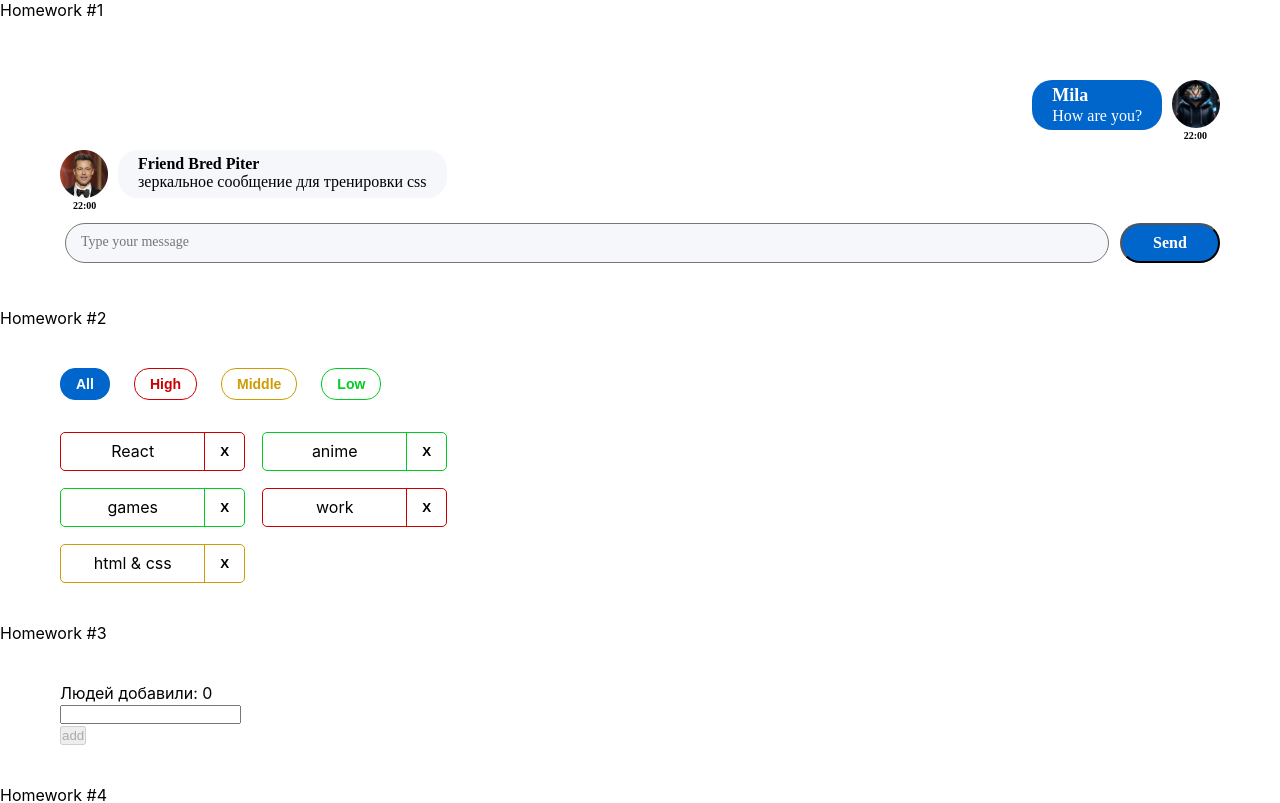
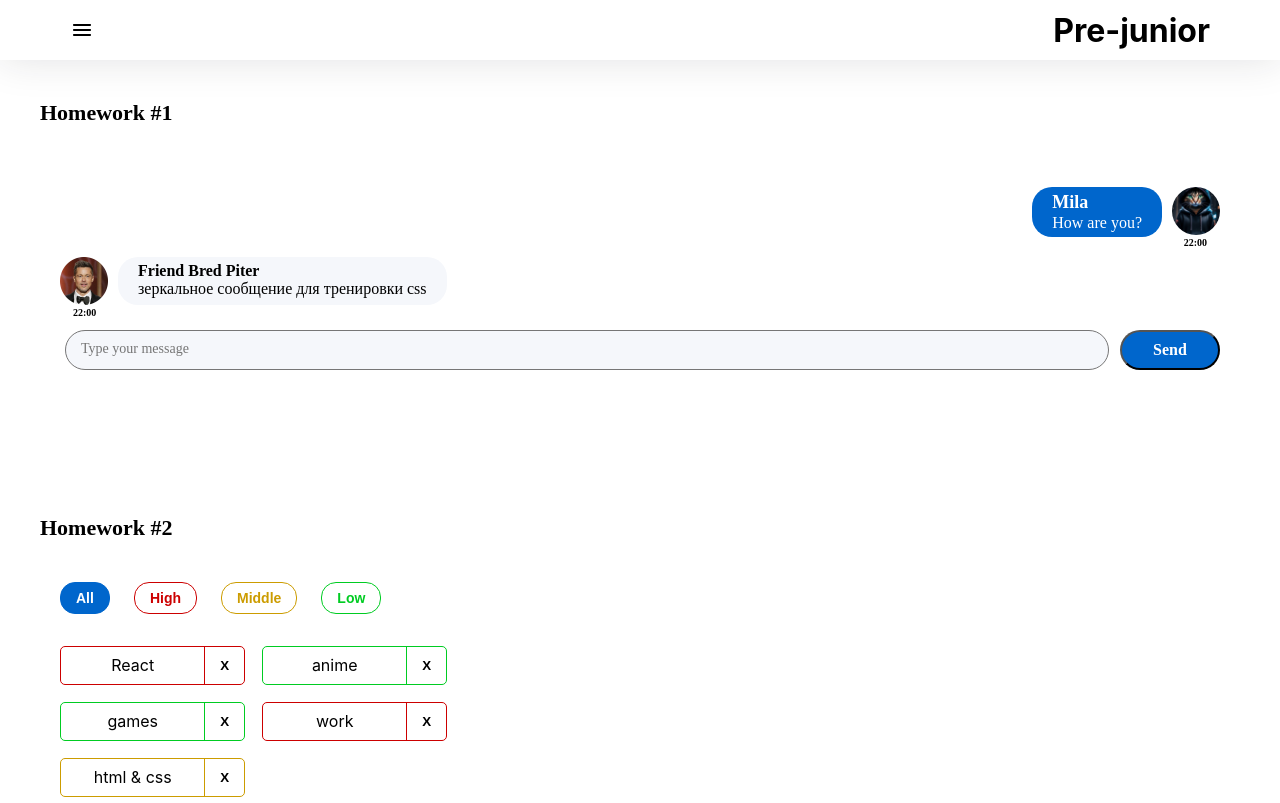
Before and after one commit to MilaKumasinskaya/homework-front-main-2, a React (Create React App) app: page /#/pre-junior in a window 1280 px wide. Shown: the top 803 px of the page. Built offline with nearby package versions, Linux system fonts and the light colour scheme.

Commit message:
sprint2-hw5

```diff
--- a/src/App.module.css
+++ b/src/App.module.css
@@ -3,6 +3,7 @@
 }
 
 .hw {
+
     width: 100vw;
     display: flex;
     flex-direction: column;
@@ -17,4 +18,14 @@
 
 .hwTitle {
 
+
+    margin-top: 100px;
+    font-family: Montserrat;
+    font-size: 22px;
+    font-weight: 600;
+    line-height: 26.82px;
+    text-align: left;
+    margin-left: 40px;
+    color: black;
+
 }
--- a/src/App.tsx
+++ b/src/App.tsx
@@ -4,17 +4,18 @@
 import HW2 from "./s2-homeworks/hw02/HW2";
 import HW3 from "./s2-homeworks/hw03/HW3";
 import HW4 from "./s2-homeworks/hw04/HW4";
+import HW5 from "./s2-homeworks/hw05/HW5";
 
 function App() {
     return (
         <div className={s.App}>
-            <HW1/>
-            <HW2/>
-            <HW3/>
-            <HW4/>
+            {/*<HW1/>*/}
+            {/*<HW2/>*/}
+            {/*<HW3/>*/}
+            {/*<HW4/>*/}
 
             {/*при выполнении дз 5 и более - закомментировать здесь дз 1-4, так как они есть внутри дз 5*/}
-            {/*<HW5/>*/}
+            <HW5/>
         </div>
     )
 }
--- a/src/s2-homeworks/hw05/Pages.tsx
+++ b/src/s2-homeworks/hw05/Pages.tsx
@@ -9,6 +9,7 @@
     PRE_JUNIOR: '/pre-junior',
     JUNIOR: '/junior',
     JUNIOR_PLUS: '/junior-plus',
+    ERROR: '/pages/error404'
 }
 
 function Pages() {
@@ -17,16 +18,17 @@
             {/*Routes выбирает первый подходящий роут*/}
             <Routes>
                 {/*роутинг будут писать студенты*/}
+
                 {/*в начале мы попадаем на страницу '/' и переходим сразу на страницу /pre-junior*/}
-                {/*<Route ...*/}
-
+                <Route path={'/'} element={<Navigate to={PATH.PRE_JUNIOR}/>}/>
                 {/*роуты для /pre-junior, /junior, /junior-plus*/}
-                {/*<Route ...*/}
-                {/*<Route ...*/}
-                {/*<Route ...*/}
+                <Route path={PATH.PRE_JUNIOR} element={<PreJunior/>}/>
+                <Route path={PATH.JUNIOR} element={<Junior/>}/>
+                <Route path={PATH.JUNIOR_PLUS} element={<JuniorPlus/>}/>
 
                 {/*роут для несуществующей страницы должен отрисовать <Error404 />*/}
-                {/*<Route ...*/}
+                <Route path={PATH.ERROR} element={<Error404 />} />
+                <Route path={'/*'} element={<Navigate to={PATH.ERROR}/>} />
             </Routes>
         </div>
     )
--- a/src/s2-homeworks/hw05/header/Header.module.css
+++ b/src/s2-homeworks/hw05/header/Header.module.css
@@ -1,8 +1,24 @@
-.burgerMenuIcon {
+.header {
+    background-color: #FFFFFF;
+    width: 100%;
+    height: 60px;
+    display: flex;
+    justify-content: space-between;
+    align-items: center;
+    position: fixed;
+    top: 0;
+    left: 0;
+    box-shadow: 0px 0px 40px 0px #1D212621;
+    z-index: 500;
+
 }
 
-.header {
+.burgerMenuIcon {
+margin-left: 70px;
+    width: 24px;
+
 }
 
 .header h1 {
+    margin-right: 70px;
 }
--- a/src/s2-homeworks/hw05/layout/Layout.tsx
+++ b/src/s2-homeworks/hw05/layout/Layout.tsx
@@ -1,6 +1,7 @@
 import React, { FC, ReactNode, useEffect, useState } from 'react'
 import { Header } from '../header/Header'
 import { Sidebar } from '../sidebar/Sidebar'
+import Pages from "../Pages";
 
 type PropsType = {
     children: ReactNode
--- a/src/s2-homeworks/hw05/sidebar/Sidebar.module.css
+++ b/src/s2-homeworks/hw05/sidebar/Sidebar.module.css
@@ -1,24 +1,62 @@
 .sidebar {
+    border: 1px solid green;
+    width: 20%;
+    height: 100vh;
+    display: flex;
+    justify-content: left;
+
+    position: fixed;
+    top: 0;
+    left: 0;
+    z-index: 1000;
+    background-color: #FFFFFF;
+
 }
 
 .sidebar.open {
+
 }
 
 .background {
+
 }
 
 .nav {
+    font-family: Montserrat;
+    font-size: 22px;
+    font-weight: 600;
+    line-height: 27px;
+margin-top: 60px;
+    margin-left: 20px;
+
 }
 
 .nav a {
+    color: #000000;
+    text-decoration: none;
+    display: flex;
+    text-align: left;
+    flex-direction: column;
+    margin-bottom: 10px;
 }
 
 .nav a:hover {
+    color: #58ACFF;
+
 }
 
 .nav a.active {
+    color: #7fb8f1;
+    text-decoration: underline;
 }
+
 .close {
+    position: absolute;
+    top: 10px;
+    right: 10px;
+    background: none;
+    border: none;
+    cursor: pointer;
 }
 
 .close img {
--- a/src/s2-homeworks/hw05/sidebar/Sidebar.tsx
+++ b/src/s2-homeworks/hw05/sidebar/Sidebar.tsx
@@ -17,7 +17,7 @@
             {/*затемнение справа от открытого меню*/}
             {open && <div className={s.background} onClick={handleClose}/>}
 
-            <aside className={sidebarClass}>
+            {open && <aside className={sidebarClass}>
                 <button className={s.close} onClick={handleClose}>
                     <img
                         src={closeIcon}
@@ -31,7 +31,7 @@
                         id={'hw5-pre-junior-link'}
                         to={PATH.PRE_JUNIOR}
                         onClick={handleClose}
-                        // className={...} // делает студент
+                        className={({isActive})=> isActive ? s.active : s.navLink} // делает студент
                     >
                         Pre-junior
                     </NavLink>
@@ -39,7 +39,7 @@
                         id={'hw5-junior-link'}
                         to={PATH.JUNIOR}
                         onClick={handleClose}
-                        // className={...} // делает студент
+                        className={({isActive})=> isActive ? s.active : s.navLink} // делает студент
                     >
                         Junior
                     </NavLink>
@@ -47,12 +47,12 @@
                         id={'hw5-junior-plus-link'}
                         to={PATH.JUNIOR_PLUS}
                         onClick={handleClose}
-                        // className={...} // делает студент
+                        className={({isActive})=> isActive ? s.active : s.navLink} // делает студент
                     >
                         Junior Plus
                     </NavLink>
                 </nav>
-            </aside>
+            </aside>}
         </>
     )
 }
```
Also changed, not shown: src/s2-homeworks/hw04/common/c1-SuperInputText/SuperInputText.tsx (+1 -11 lines).
